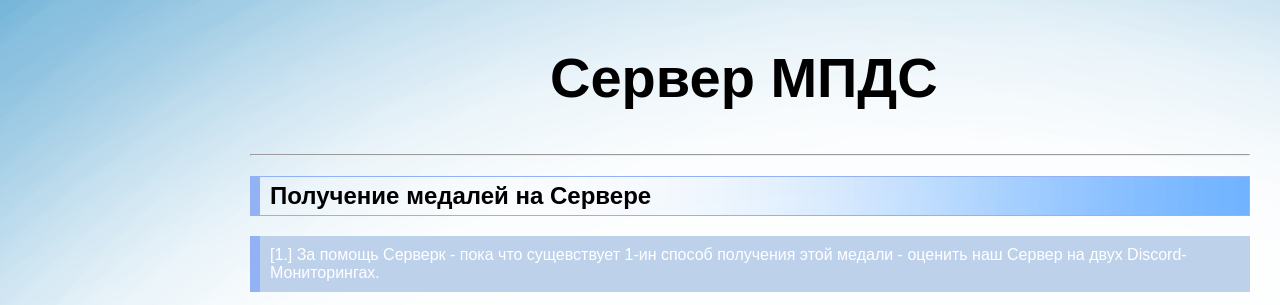
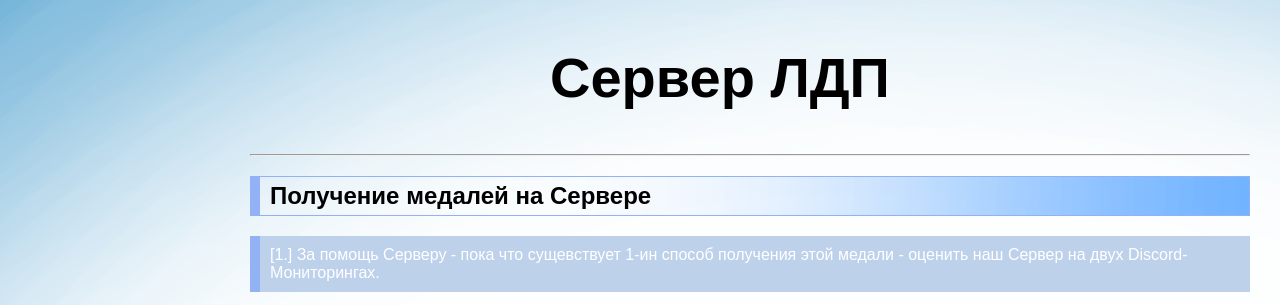
Before and after one commit to Swed-sys/LDP-archive, a plain HTML site: page medals.html in a window 1280 px wide. Shown: the part 248-553 px from the top of the page. Drawn offline with Linux system fonts and the light colour scheme.

Commit message:
Update medals.html

```diff
--- a/medals.html
+++ b/medals.html
@@ -3,7 +3,7 @@
 		<head>
 			<meta charset="UTF-8">
 			<link rel="icon" type="image/png" href="img/img_ldp.png" color="#2f358f">
-			<title>Идеологии - Сервер МПДС</title>
+			<title>Идеологии - Сервер ЛДП</title>
 
 			<!-- CSS -->
 
@@ -19,7 +19,7 @@
 
 				<header class="main-header">
 					<img src="img/img_ldp.png">
-					<h1 class="description-block">Сервер МПДС</h1>
+					<h1 class="description-block">Сервер ЛДП</h1>
 				</header>
 
 					<hr>
@@ -30,7 +30,7 @@
 
 						<ul class="medal-list">
 
-							<li><p class="medal">[1.] За помощь Серверк - пока что сущевствует 1-ин способ получения этой медали - оценить наш Сервер на двух Discord-Мониторингах.</p></li>
+							<li><p class="medal">[1.] За помощь Серверу - пока что сущевствует 1-ин способ получения этой медали - оценить наш Сервер на двух Discord-Мониторингах.</p></li>
 
 							<li><p class="medal">[2.] За развитие Сервера - Выдаеться людям которые занимали Должности в Партии.</p></li>
 
```
